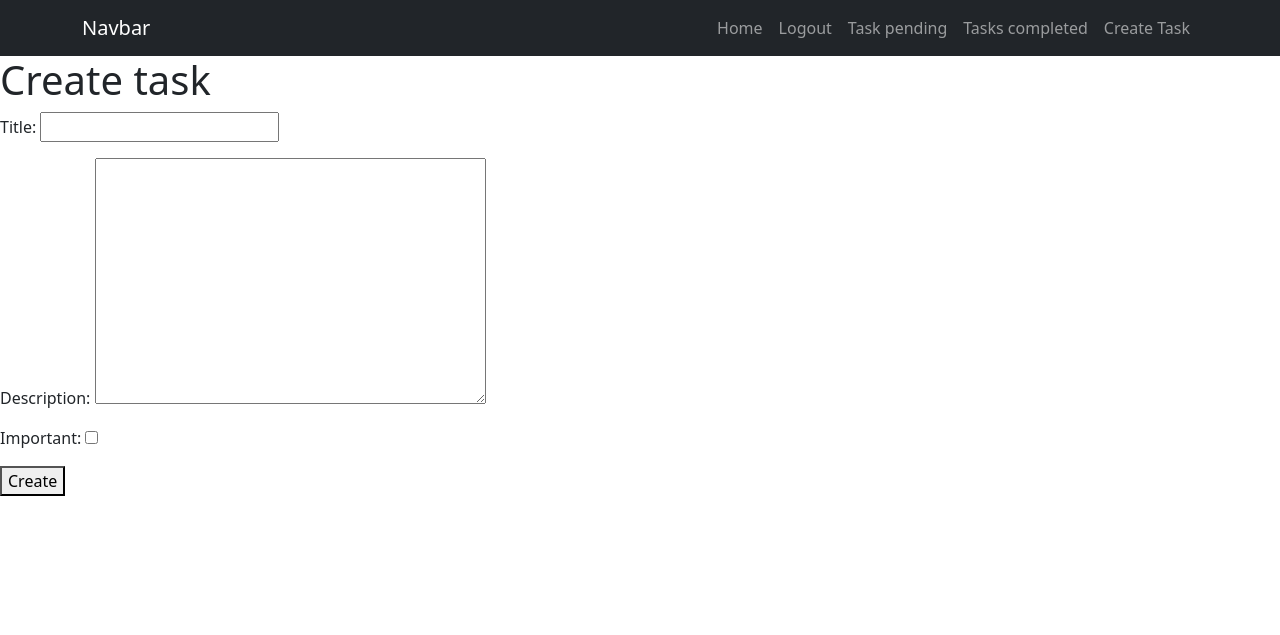
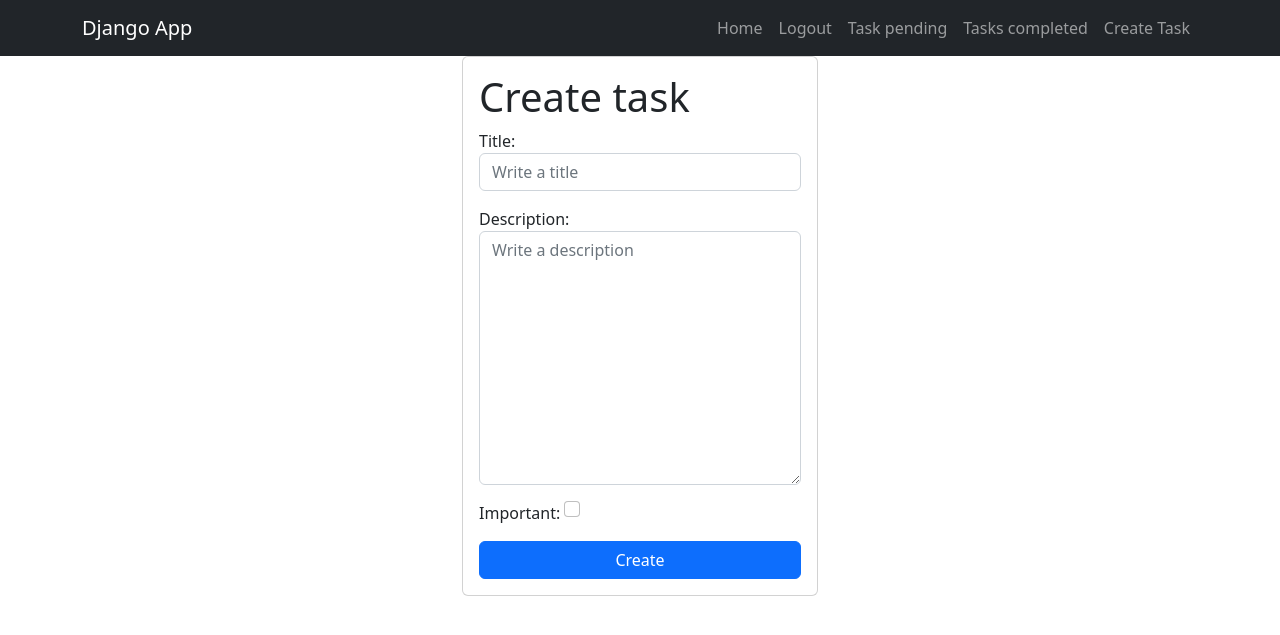
Before and after one commit to eljorgecruz/django-crud-auth, a Django app: page /tasks/create/ in a window 1280 px wide. Shown: the top 635 px of the page. Run offline with Django 5.2, Linux system fonts and the light colour scheme; the visitor is signed in with stand-in values (Sample User, id 1).

Commit message:
Feat: add style usign widgets in python form

```diff
--- a/tasks/forms.py
+++ b/tasks/forms.py
@@ -1,7 +1,12 @@
-from django.forms import ModelForm
+from django import forms
 from .models import Task
 
-class TaskForm(ModelForm):
+class TaskForm(forms.ModelForm):
     class Meta:
         model = Task
         fields = ['title', 'description', 'important']
+        widgets = {
+            'title': forms.TextInput(attrs={'class': 'form-control', 'placeholder': 'Write a title'}),
+            'description': forms.Textarea(attrs={'class': 'form-control', 'placeholder': 'Write a description'}),
+            'important': forms.CheckboxInput(attrs={'class': 'form-check-input m-auto'}),
+        }
--- a/tasks/templates/base.html
+++ b/tasks/templates/base.html
@@ -10,7 +10,7 @@
 
     <nav class="navbar navbar-expand-lg bg-dark navbar-dark">
         <div class="container">
-          <a class="navbar-brand" href="#">Navbar</a>
+          <a class="navbar-brand" href="/">Django App</a>
           <button class="navbar-toggler" type="button" data-bs-toggle="collapse" data-bs-target="#navbarNav" aria-controls="navbarNav" aria-expanded="false" aria-label="Toggle navigation">
             <span class="navbar-toggler-icon"></span>
           </button>
--- a/tasks/templates/create_task.html
+++ b/tasks/templates/create_task.html
@@ -2,15 +2,21 @@
 
 {% block content %}
 
-<h1>Create task</h1>
 
+<main class="container">
+    <div class="row">
+        <div class="col-md-4 offset-md-4">
+            <form action="/tasks/create/" method="POST" class="card card-body">
+                <h1>Create task</h1>
+                {{error}}
+                {% csrf_token %}
+                {{ form.as_p }}
+                <button class="btn btn-primary" type="submit">Create</button>
 
+            </form>
 
-<form action="/tasks/create/" method="POST">
-    {% csrf_token %}
-    {{ form.as_p }}
-    <button type="submit">Create</button>
-
-</form>
+        </div>
+    </div>
+</main>
 
 {% endblock %}
```
Also changed, not shown: tasks/templates/task_detail.html (+14 -4 lines).
